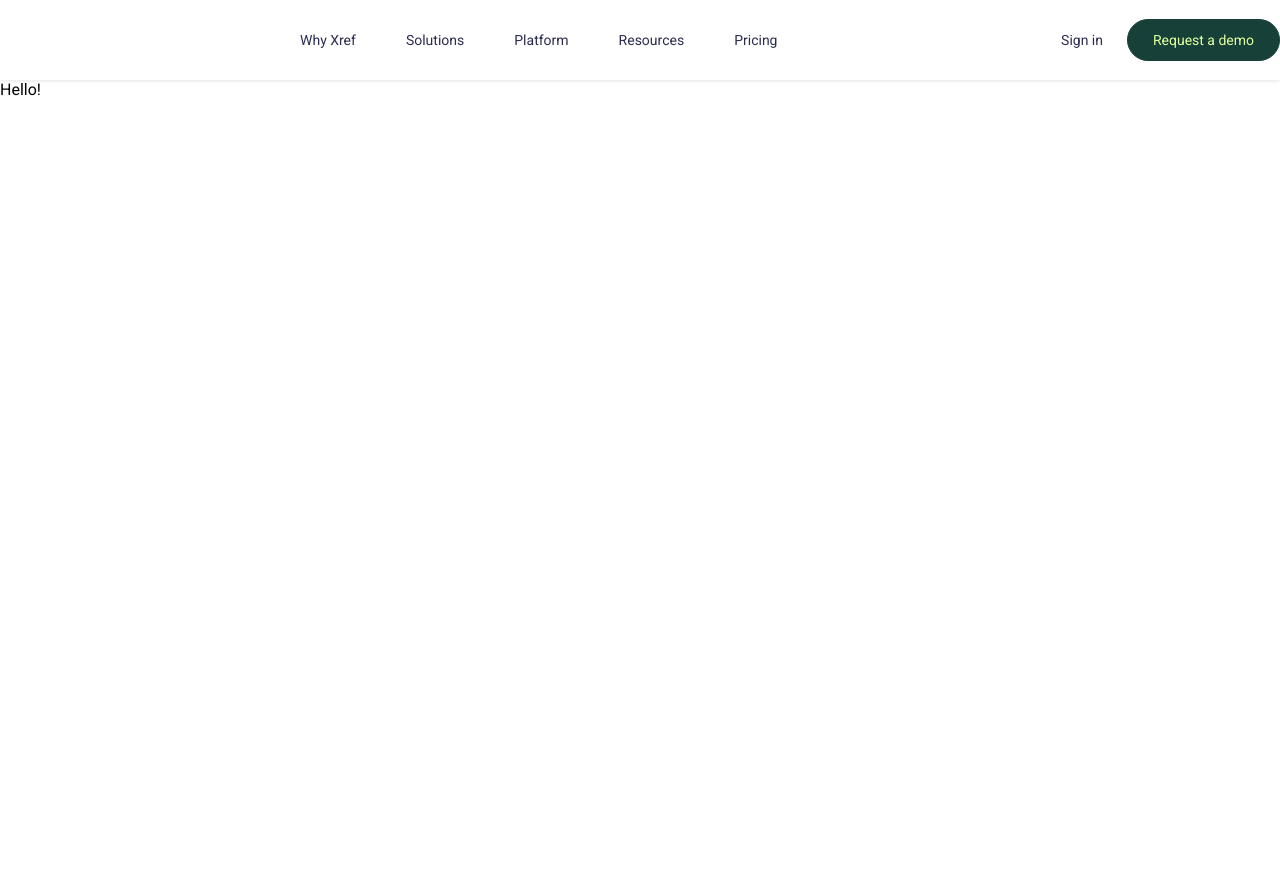
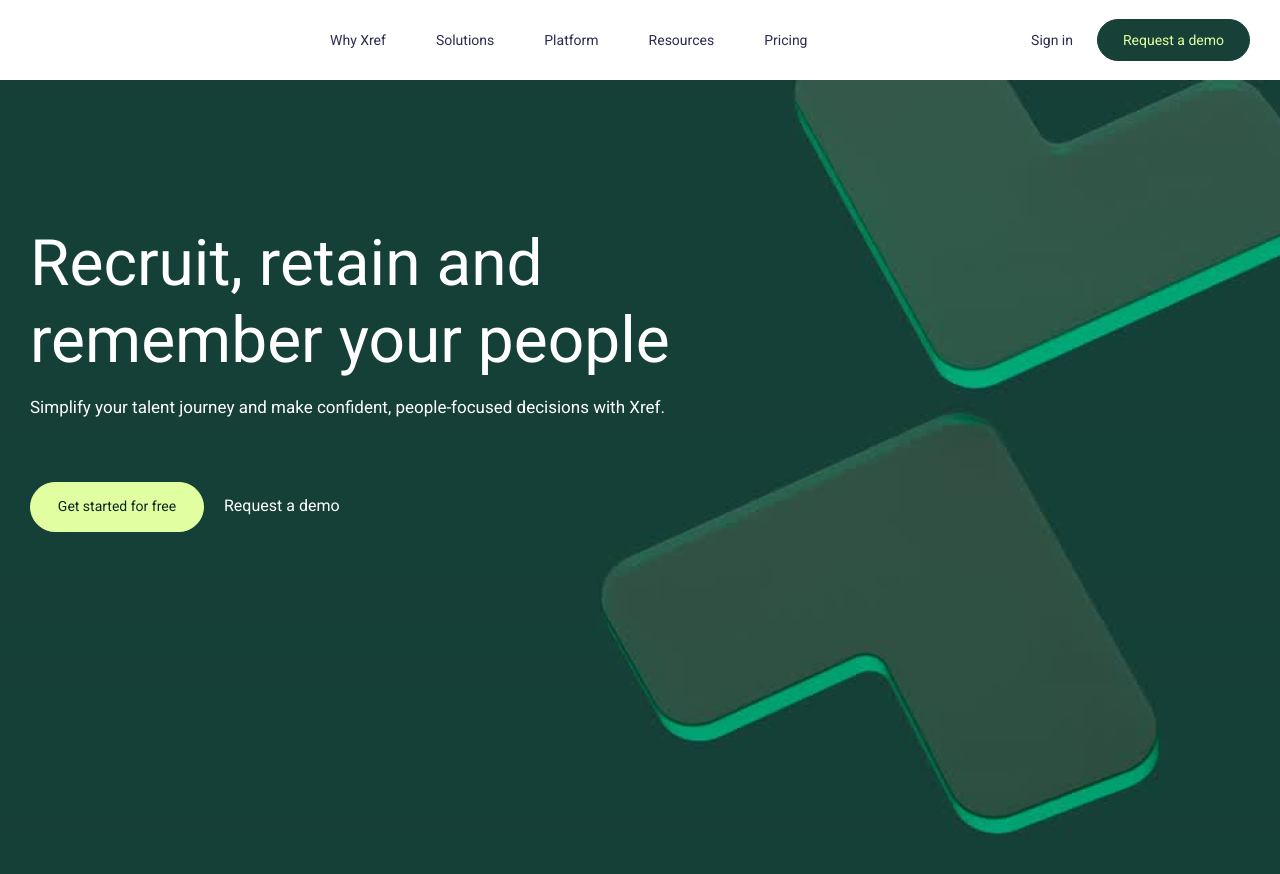
Before and after one commit to tokkaya79/recruit, a Next.js app: page / in a window 1280 px wide. Shown: the top 874 px of the page. Before the commit the page ends 800 px from the top, so only its background shows below. Built offline with nearby package versions, Linux system fonts and the light colour scheme.

Commit message:
created section main

```diff
--- a/src/pages/index.tsx
+++ b/src/pages/index.tsx
@@ -1,13 +1,30 @@
+import Button from "@/components/Button";
 import "../styles/home.scss";
 
 const Home = () => {
-  return (
-    <>
-    <section className="home">
-      Hello!
-    </section>
-    </>
-  )
-}
+	return (
+		<>
+			<section className='main'>
+				<div className='container'>
+					<div className='main__wrapper'>
+						<h1 className='main__title'>
+							Recruit, retain and remember your people
+						</h1>
+						<p className='main__subtitle'>
+							Simplify your talent journey and make confident, people-focused
+							decisions with Xref.
+						</p>
+						<Button className='get__started'>Get started for free</Button>
+						<a
+							href=''
+							className='main__link'>
+							Request a demo
+						</a>
+					</div>
+				</div>
+			</section>
+		</>
+	);
+};
 
 export default Home;
--- a/src/styles/button.scss
+++ b/src/styles/button.scss
@@ -1,15 +1,24 @@
 .button {
-  cursor: pointer;
-  &.btn-request{
-    width: 153px;
-    height: 42px;
-    background: #164038;
-    color: #e1ffa0;
+	cursor: pointer;
+    border-radius: 100px;
     font-size: 14px;
-    font-weight: 400;
-    line-height: 1.2;
-    text-align: center;
-    border: 1px solid #164038;
-    border-radius: 100px;
+		font-weight: 400;
+		line-height: 1.2;
+		text-align: center;
+	&.btn-request {
+		width: 153px;
+		height: 42px;
+		background: #164038;
+		color: #e1ffa0;
+		border: 1px solid #164038;
+
+	}
+  &.get__started{
+    width: 174px;
+		height: 50px;
+		background: #e1ffa0;
+		color: #0c2520;
+		border: 1px solid #e1ffa0;
+    margin-right: 20px;
   }
 }
--- a/src/styles/globals.scss
+++ b/src/styles/globals.scss
@@ -40,4 +40,5 @@
   max-width: 1280px;
   width: 100%;
   margin: 0 auto;
+  padding: 0 30px;
 }
--- a/src/styles/home.scss
+++ b/src/styles/home.scss
@@ -0,0 +1,22 @@
+.main {
+  background-image: url(../../public/images/background.png);
+  background-repeat: no-repeat;
+  background-size: cover;
+  height: 845px;
+	&__wrapper {
+		max-width: 650px;
+		width: 100%;
+    color: #ffffff;
+    padding-top: 146px;
+	}
+	&__title {
+		font-size: 64px;
+		line-height: 1.2;
+
+	}
+  &__subtitle{
+    font-size: 17px;
+    padding: 17px 0 65px;
+
+  }
+}
```
Also changed, not shown: src/components/Button.tsx (+8 -7 lines), src/components/Header.tsx (+7 -3 lines), src/styles/header.scss (+4 -4 lines), public/images/background.png (added).
